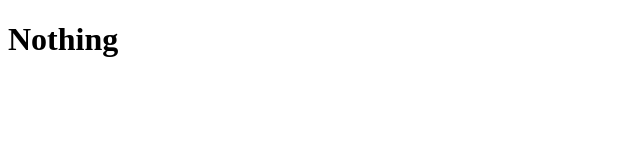
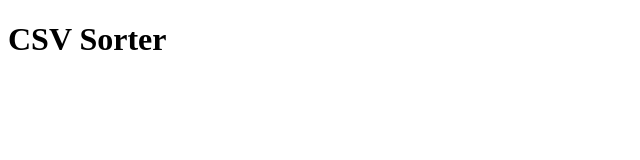
Before and after one commit to brainzvsbeauty2/Availity-Homework-Assignment-2022, a plain HTML site: page Availity Home Work Assignment/CSV Sorter/index.html in a window 1280 px wide. Shown: the whole page, without its empty margins (0-640 px from the left). Drawn offline with Linux system fonts and the light colour scheme.

```diff
--- a/Availity Home Work Assignment/CSV Sorter/index.html
+++ b/Availity Home Work Assignment/CSV Sorter/index.html
@@ -4,10 +4,10 @@
     <meta charset="UTF-8" />
     <meta http-equiv="X-UA-Compatible" content="IE=edge" />
     <meta name="viewport" content="width=device-width, initial-scale=1.0" />
-    <title>Document</title>
+    <title>CSV Sorter</title>
   </head>
   <body>
-      <h1>Nothing</h1>
+      <h1>CSV Sorter</h1>
   </body>
   <script src ="script.js"></script>
 </html>
--- a/Availity Home Work Assignment/CSV Sorter/script.js
+++ b/Availity Home Work Assignment/CSV Sorter/script.js
@@ -1,4 +1,4 @@
-//my example c
+//my example csv file
 const file = `FLglyzVeOu,Darci Defore,Humana,69,
 DP6NV2jIXQ,Eliz Ellisor,Wellpoint Inc.,48,
 5NX1WmHpm0,Lane Lawlor,Unitedhealth,86,
@@ -97,4 +97,4 @@ formattedPatientInformation = (formattedPatientInformation.sort(compareName));
 
 
 
-// Removing duplicate User Ids for the same Insurance Company, then only the record with the highest version should stay
+// Removing duplicate User Ids for the same Insurance Company, then only the record with the highest version should stay - Could not figure this one out
```
Also changed, not shown: 1 other file.
